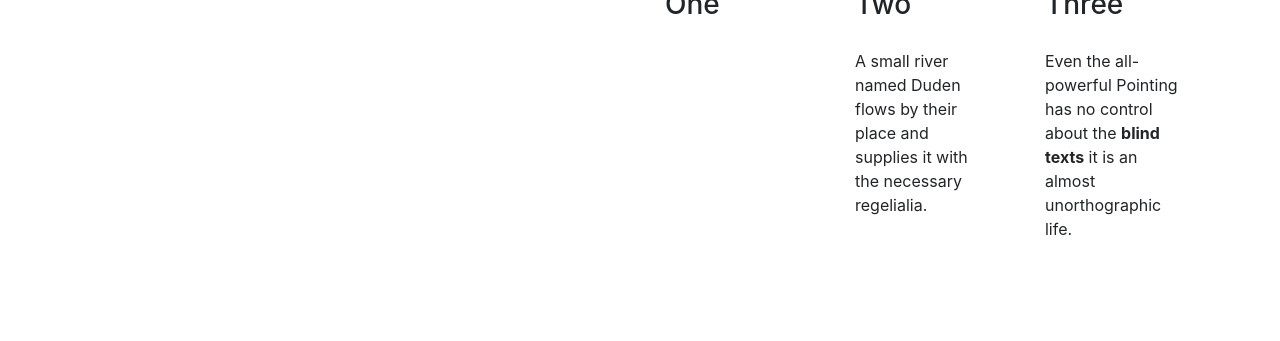
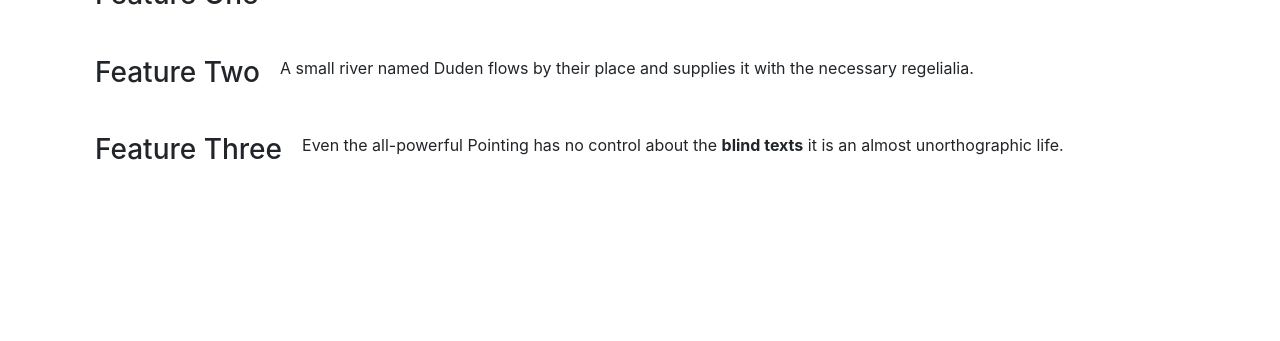
Before and after one commit to hitowaft/NGAC, a Flask app: page / in a window 1280 px wide. Shown: the part 710-1051 px from the top of the page. After the commit the page ends 870 px from the top, so only its background shows below. Run offline with Flask 2, Linux system fonts and the light colour scheme; some libraries are stand-ins or nearby versions.

Commit message:
change some layout

```diff
--- a/src/app_mod/templates/top.html
+++ b/src/app_mod/templates/top.html
@@ -6,7 +6,7 @@
   <div class="container my-4">
     <!-- <h3>{{message}}</h3> -->
 
-    <div class="row align-items-center pt-5">
+    <div class="row align-items-center pt-5 mb-5">
       <!-- <div class="col-10 col-sm-6 col-md-5 col-lg-4 m-auto pb-5 pb-md-0"> -->
       <div class="col-6 col-sm-12 col-md-5 col-lg-4 m-auto pb-5 pb-md-0">
 
@@ -21,8 +21,7 @@
 
         <div class="bs-component">
           <!-- <h3>{{message}}</h3> -->
-          <!-- <p>Twitterの相互フォロワーさんに会ってみたい！でも直接誘う勇気はない…。</p> -->
-          <p>ここにリード</p>
+          <p>Twitterの相互フォロワーさんに会ってみたい！でも直接誘う勇気はない…。そんなお悩みを解決します。</p>
         </div>
       <div class="row align-items-right">
 
@@ -32,29 +31,35 @@
               <input class="mt-0 ml-3" type="image" src="/static/sign-in-with-twitter-gray.png">
             </form>
           </div>
+        </div>
+      </div>
+      </div>
           <div class="container">
-            <div class="row text-left  mt-5">
-              <div class="col-12 col-md-4">
+            <div class="row mb-3">
+              <!-- <div class="col-12 col-md-4"> -->
                 <h3>Feature One</h3>
                 <p></p>
             </div>
 
-              <div class="col-12 col-md-4 pt-5 pt-sm-4 pt-md-0">
+              <!-- <div class="col-12 col-md-4 pt-5 pt-sm-4 pt-md-0"> -->
+            <div class="row mb-3">
               <h3>Feature Two</h3>
               <p> A small river named Duden flows by their place and supplies it with the necessary regelialia.</p>
             </div>
 
-              <div class="col-12 col-md-4 pt-5 pt-sm-4 pt-md-0">
+              <!-- </div> -->
+
+              <!-- <div class="col-12 col-md-4 pt-5 pt-sm-4 pt-md-0"> -->
+            <div class="row mb-3">
               <h3>Feature Three</h3>
               <p>Even the all-powerful Pointing has no control about the <strong>blind texts</strong> it is an almost unorthographic life.</p>
             </div>
           </div>
-          </div>
+            <!-- </div> -->
+          <!-- </div> -->
 
         {% else %}
-        <div class="bs-component mb-5">
           <h3>{{message}}</h3>
-        </div>
 
           {% if exists_invitation == True %}
 
```
Also changed, not shown: src/app_mod/templates/show_invitations_list.html (+6 -6 lines), src/app_mod/templates/show_status.html (+24 -9 lines). Lines whose indentation alone changed are shown as unchanged.
